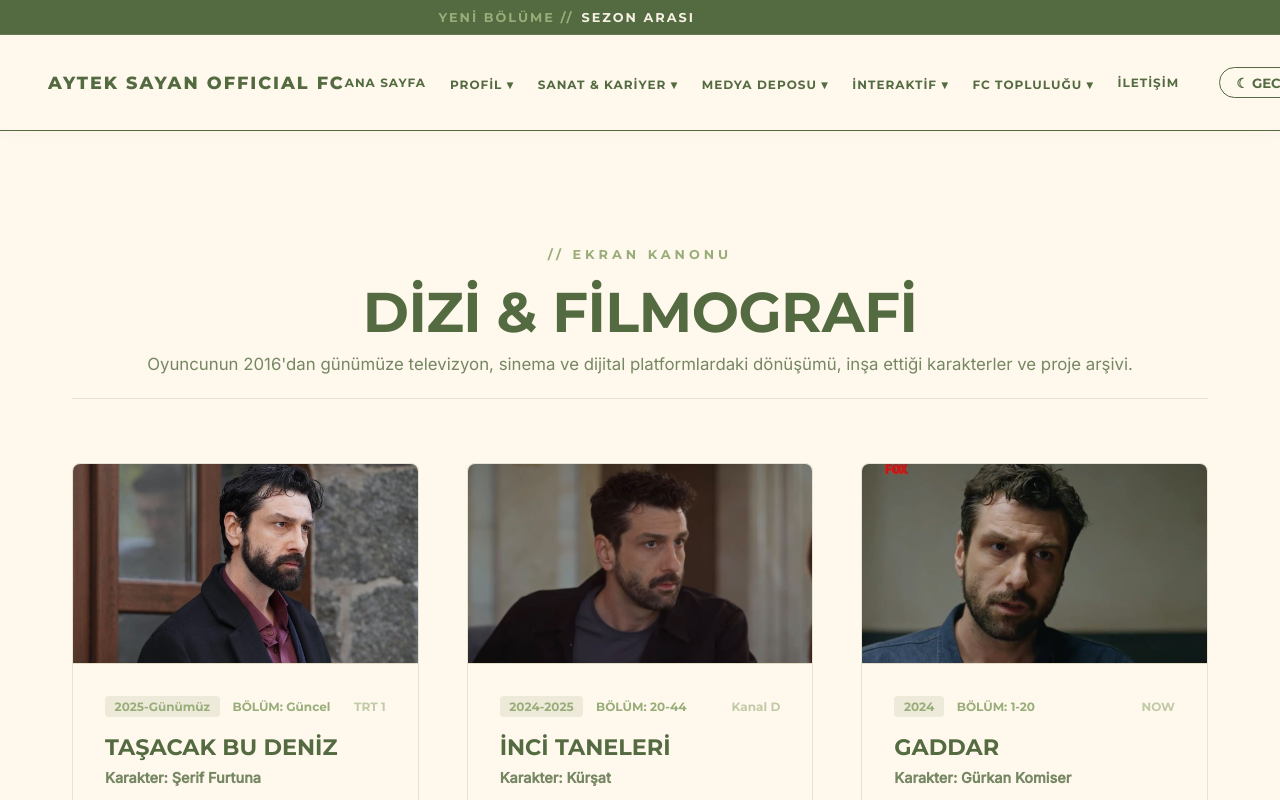
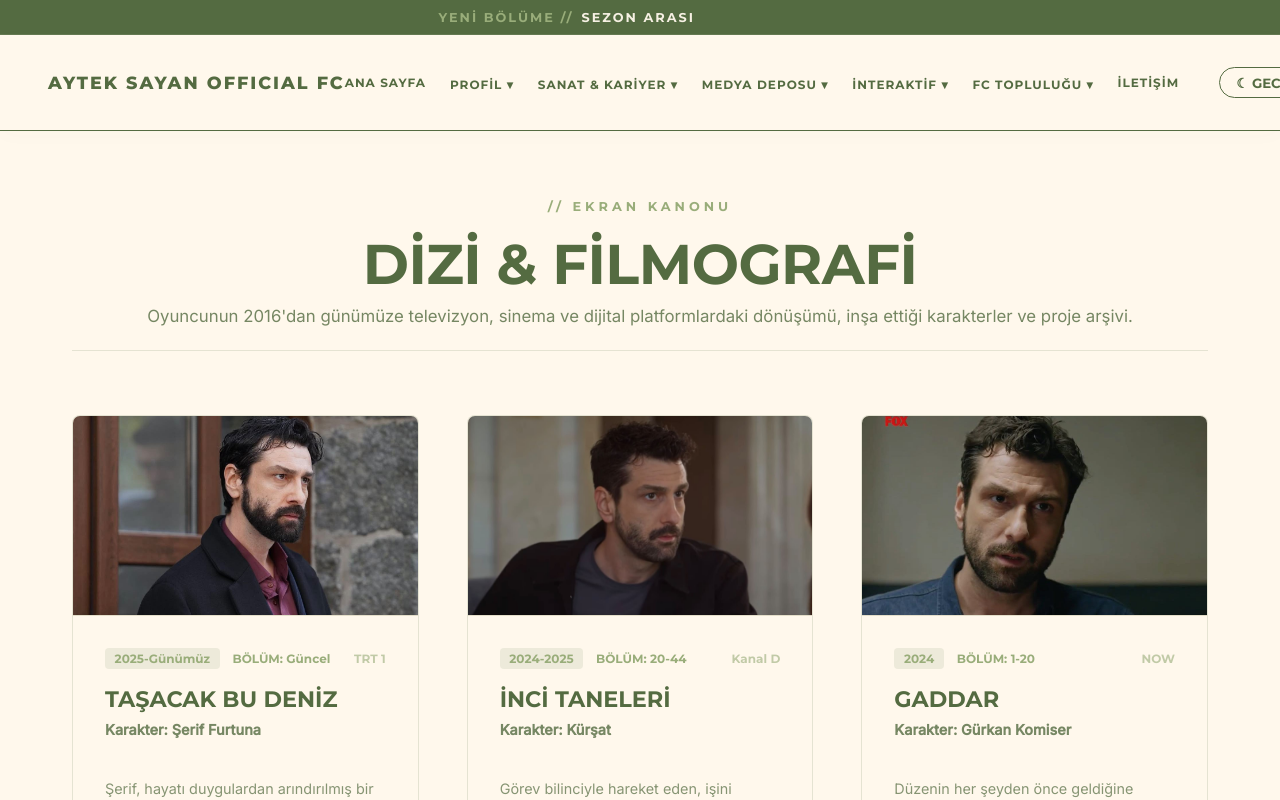
Before and after one commit to ebru1967/oyuncu-fan-projesi, a React (Vite) app: page /filmografi in a window 1280 px wide. Shown: the top 800 px of the page. Built offline with nearby package versions, Linux system fonts and the light colour scheme.

Commit message:
film dizi basın baslıkları.

```diff
--- a/src/pages/Filmography.jsx
+++ b/src/pages/Filmography.jsx
@@ -179,7 +179,7 @@ function Filmography() {
       <div className="container" style={{ paddingBottom: '4rem' }}>
 
         {/* SAYFA BAŞLIĞI */}
-        <div className="section-header-editorial" style={{ marginBottom: '4rem', paddingTop: '1rem', textAlign: 'center' }}>
+        <div className="section-header-editorial" style={{ marginBottom: '4rem', paddingTop: '0', marginTop: '-2rem', textAlign: 'center' }}>
           <span className="archive-badge" style={{ display: 'inline-block', marginBottom: '1rem' }}>// EKRAN KANONU</span>
           <h1 className="editorial-title" style={{ fontSize: '3.5rem' }}>DİZİ & FİLMOGRAFİ</h1>
           <p className="editorial-subtitle">Oyuncunun 2016'dan günümüze televizyon, sinema ve dijital platformlardaki dönüşümü, inşa ettiği karakterler ve proje arşivi.</p>
--- a/src/pages/PressInterviews.jsx
+++ b/src/pages/PressInterviews.jsx
@@ -746,7 +746,7 @@ function PressInterviews() {
 
       <div className="container" style={{ paddingBottom: '5rem' }}>
 
-        <div className="section-header-editorial" style={{ textAlign: 'center', marginBottom: '3rem', paddingTop: '1rem' }}>
+        <div className="section-header-editorial" style={{ textAlign: 'center', marginBottom: '3rem', paddingTop: '0', marginTop: '-3rem' }}>
           <span className="archive-badge" style={{ display: 'inline-block', marginBottom: '1rem' }}>// BASIN SİCİLİ & SÖYLEŞİLER</span>
           <h1 className="editorial-title" style={{ fontSize: '3rem' }}>MEDYA ARŞİVİ</h1>
           <p className="editorial-subtitle">Yazılı basın röportajları, dijital söyleşiler ve doğrulanmış kayıt dokümanları.</p>
```
